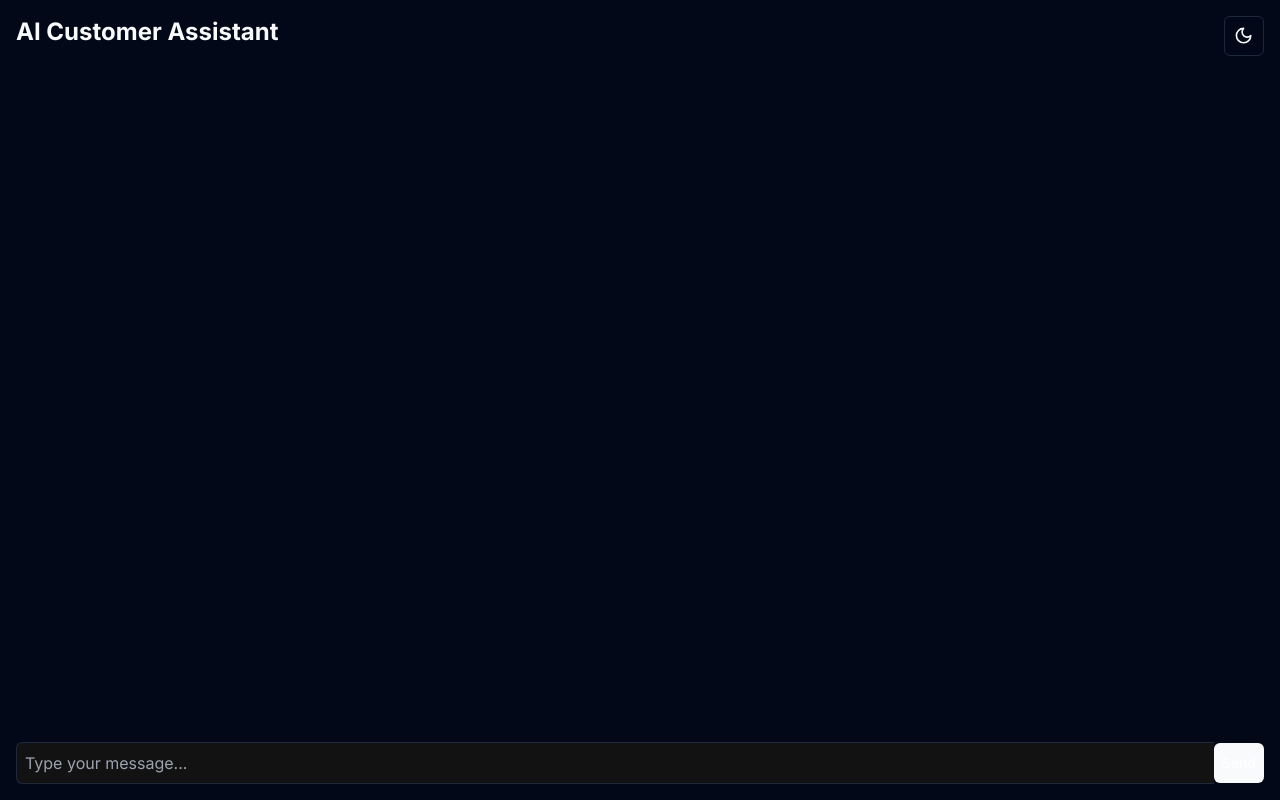
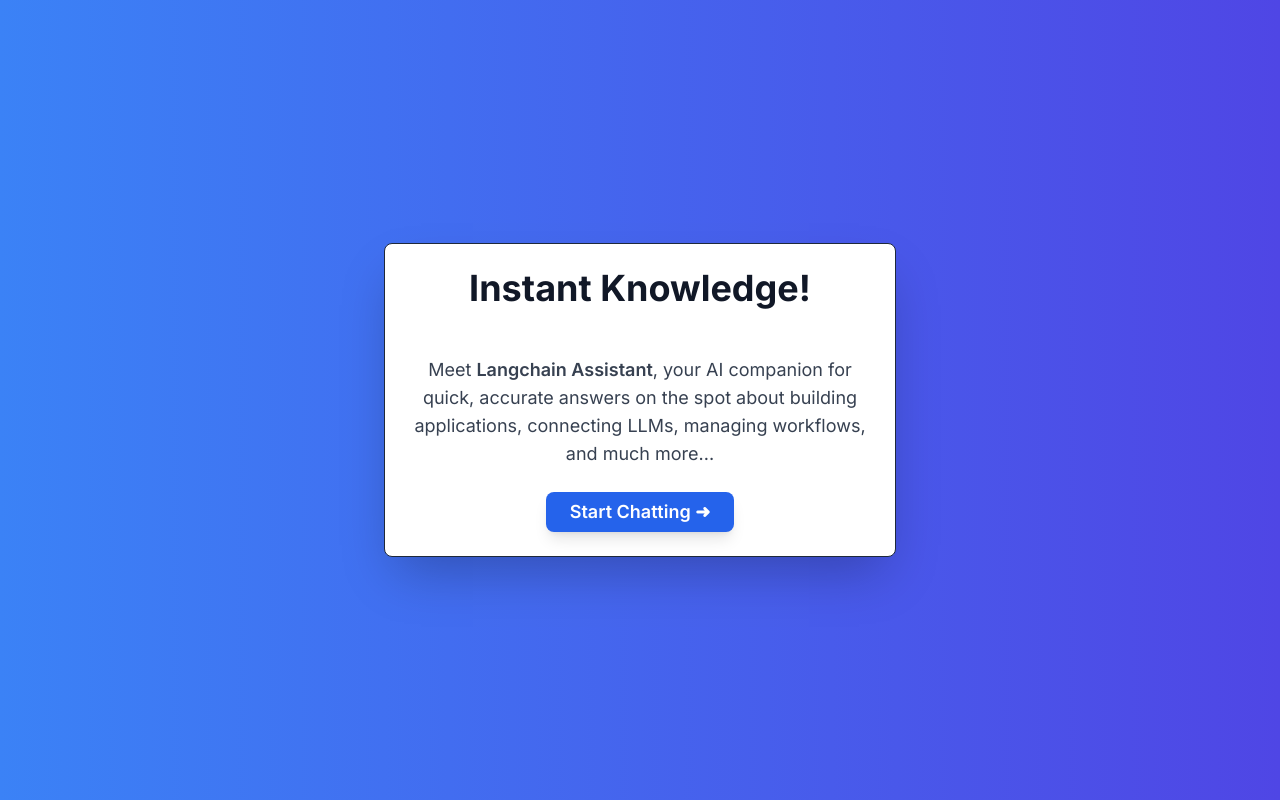
Before and after one commit to Github11200/AI-Customer-Support, a Next.js app in the folder client/: page / in a window 1280 px wide. Built offline with nearby package versions, Linux system fonts and the light colour scheme.

Commit message:
added welcome call to action page

```diff
--- a/client/app/page.tsx
+++ b/client/app/page.tsx
@@ -1,177 +1,34 @@
-"use client";
+'use client';
 
-import { useState, useEffect } from "react";
-import {
-  GoogleGenerativeAI,
-  HarmCategory,
-  HarmBlockThreshold,
-} from "@google/generative-ai";
-import { ModeToggle } from "@/components/theme-mode-toggle";
 import { Button } from "@/components/ui/button";
+import { Card, CardHeader, CardContent } from "@/components/ui/card";
+import Link from 'next/link';
 
 export default function Home() {
-  const [messages, setMessages] = useState([]); // Stores the chat messages
-  const [userInput, setUserInput] = useState(""); // Stores the user's current input
-  const [chat, setChat] = useState(null); // Stores the chat instance
-  const [theme, setTheme] = useState("light"); // Manages the theme state
-  const [error, setError] = useState(null); // Stores any error messages
-
-  const API_KEY = "AIzaSyC1hKjGdS_txxTCLJE3Z6jEw2kEKiJ0Nig";
-  const MODEL_NAME = "gemini-1.5-flash";
-
-  const genAI = new GoogleGenerativeAI(API_KEY); // Initialize GoogleGenerativeAI with the provided API key
-
-  const generationConfig = {
-    temperature: 0.9, // Controls randomness in output; higher means more diverse outputs
-    topK: 1, // Limits to the top K most likely tokens
-    topP: 1, // Limits to a cumulative probability of the top tokens
-    maxOutputTokens: 2048, // Maximum number of tokens in the output
-  };
-
-  const safetySettings = [
-    {
-      category: HarmCategory.HARM_CATEGORY_HARASSMENT,
-      threshold: HarmBlockThreshold.BLOCK_MEDIUM_AND_ABOVE,
-    },
-    {
-      category: HarmCategory.HARM_CATEGORY_DANGEROUS_CONTENT,
-      threshold: HarmBlockThreshold.BLOCK_MEDIUM_AND_ABOVE,
-    },
-  ];
-
-  useEffect(() => {
-    const initChat = async () => {
-      try {
-        // Initializes a new chat session with the model
-        const newChat = await genAI
-          .getGenerativeModel({ model: MODEL_NAME })
-          .startChat({
-            generationConfig, // Passes the generation configuration
-            safetySettings, // Passes safety settings to prevent harmful outputs
-            history: messages.map((msg) => ({
-              text: msg.text, // Maps message text
-              role: msg.role, // Maps user or bot role
-            })),
-          });
-        setChat(newChat); // Sets the chat session to state
-      } catch (error) {
-        setError("Failed to initialize chat. Please try again.");
-      }
-    };
-
-    initChat(); // Call the initChat function when the component mounts
-  }, [messages]); // Dependencies: this will rerun if 'messages' changes
-
-  const handleSendMessage = async () => {
-    try {
-      const userMessage = {
-        text: userInput,
-        role: "user",
-        timeStamp: new Date(),
-      };
-
-      // Adds the user's message to the state and clears the input field
-      setMessages((prevMessages) => [...prevMessages, userMessage]);
-      setUserInput("");
-
-      if (chat) {
-        const result = await chat.sendMessage(userInput); // Sends the message to the AI
-        const botMessage = {
-          text: result.response.text(), // Gets the bot's response text
-          role: "bot",
-          timeStamp: new Date(),
-        };
-
-        // Adds the bot's response to the state
-        setMessages((prevMessages) => [...prevMessages, botMessage]);
-      }
-    } catch (error) {
-      setError("Failed to send message. Please try again.");
-    }
-  };
-
-  // Handles the theme change event
-  const handleThemeChange = (e) => {
-    setTheme(e.target.value);
-  };
-
-  // Returns theme colors based on the current theme
-  const getThemeColors = () => {
-    switch (theme) {
-      case "light":
-        return {
-          primary: "bg-white",
-          secondary: "bg-gray-100",
-          accent: "bg-blue-500",
-          text: "text-gray-800",
-        };
-      case "dark":
-        return {
-          primary: "bg-black",
-          secondary: "bg-gray-800",
-          accent: "bg-yellow-500",
-          text: "text-white",
-        };
-      default:
-        return {
-          primary: "bg-white",
-          secondary: "bg-gray-100",
-          accent: "bg-blue-500",
-          text: "text-gray-800",
-        };
-    }
-  };
-
-  // Handles 'Enter' key press to send the message
-  const handleKeyPress = (e) => {
-    if (e.key === "Enter") {
-      e.preventDefault(); // Prevents the default behavior of adding a new line
-      handleSendMessage(); // Calls the send message function
-    }
-  };
-
   return (
-    <div className={`flex flex-col h-screen p-4`}>
-      <div className="absolute right-4">
-        <ModeToggle />
-      </div>
-      <div className="flex justify-between items-center mb-4">
-        <h1 className={`text-2xl font-bold `}>AI Customer Assistant</h1>
-      </div>
-      <div className={`flex-1 overflow-y-auto  rounded-md p-2`}>
-        {messages.map((msg, index) => (
-          <div
-            key={index}
-            className={`mb-4 ${
-              msg.role === "user" ? "text-right" : "text-left"
-            }`}
+    <div className="min-h-screen bg-gradient-to-r from-blue-500 to-indigo-600 flex items-center justify-center p-6">
+      <Card className="max-w-lg w-full bg-white shadow-2xl rounded-lg transform transition duration-500 hover:scale-105">
+        <CardHeader className="text-center p-6">
+          <h1 className="text-4xl font-bold text-gray-900">
+            Instant Knowledge!
+          </h1>
+        </CardHeader>
+        <CardContent className="text-center p-6">
+          <p className="text-gray-700 text-lg mb-6">
+            Meet <span className="font-semibold">Langchain Assistant</span>, your AI companion for quick, accurate answers on the spot about building applications, connecting LLMs, managing workflows, and much more...
+          </p>
+          <Link
+            href="/lib/gemini"
+            className="inline-block"
           >
-            <span className={`p-2 rounded-lg`}>{msg.text}</span>
-            <p className={`text-xs mt-1`}>
-              {msg.role === "bot" ? "Bot" : "You"} -{" "}
-              {msg.timeStamp.toLocaleTimeString()}
-            </p>
-          </div>
-        ))}
-      </div>
-      {error && <div className="text-red-500 text-sm mb-4">{error}</div>}
-      <div className="flex items-center mt-4">
-        <input
-          type="text"
-          placeholder="Type your message..."
-          value={userInput}
-          onChange={(e) => setUserInput(e.target.value)}
-          onKeyDown={handleKeyPress}
-          className={`flex-1 p-2 rounded-l-md border-t border-b border-l
-          focus:outline-none`}
-        />
-        <Button
-          onClick={handleSendMessage}
-          className={`p-2 text-white rounded-r-md hover:bg-opacity-80 focus:outline-none`}
-        >
-          Send
-        </Button>
-      </div>
+            <Button
+              className="bg-blue-600 text-white text-lg font-semibold py-3 px-6 rounded-lg shadow-lg hover:bg-blue-700 transition duration-300"
+            >
+              Start Chatting ➜
+            </Button>
+          </Link>
+        </CardContent>
+      </Card>
     </div>
   );
 }
--- /dev/null
+++ b/client/components/ui/alert.tsx
@@ -0,0 +1,59 @@
+import * as React from "react"
+import { cva, type VariantProps } from "class-variance-authority"
+
+import { cn } from "@/lib/utils"
+
+const alertVariants = cva(
+  "relative w-full rounded-lg border p-4 [&>svg~*]:pl-7 [&>svg+div]:translate-y-[-3px] [&>svg]:absolute [&>svg]:left-4 [&>svg]:top-4 [&>svg]:text-foreground",
+  {
+    variants: {
+      variant: {
+        default: "bg-background text-foreground",
+        destructive:
+          "border-destructive/50 text-destructive dark:border-destructive [&>svg]:text-destructive",
+      },
+    },
+    defaultVariants: {
+      variant: "default",
+    },
+  }
+)
+
+const Alert = React.forwardRef<
+  HTMLDivElement,
+  React.HTMLAttributes<HTMLDivElement> & VariantProps<typeof alertVariants>
+>(({ className, variant, ...props }, ref) => (
+  <div
+    ref={ref}
+    role="alert"
+    className={cn(alertVariants({ variant }), className)}
+    {...props}
+  />
+))
+Alert.displayName = "Alert"
+
+const AlertTitle = React.forwardRef<
+  HTMLParagraphElement,
+  React.HTMLAttributes<HTMLHeadingElement>
+>(({ className, ...props }, ref) => (
+  <h5
+    ref={ref}
+    className={cn("mb-1 font-medium leading-none tracking-tight", className)}
+    {...props}
+  />
+))
+AlertTitle.displayName = "AlertTitle"
+
+const AlertDescription = React.forwardRef<
+  HTMLParagraphElement,
+  React.HTMLAttributes<HTMLParagraphElement>
+>(({ className, ...props }, ref) => (
+  <div
+    ref={ref}
+    className={cn("text-sm [&_p]:leading-relaxed", className)}
+    {...props}
+  />
+))
+AlertDescription.displayName = "AlertDescription"
+
+export { Alert, AlertTitle, AlertDescription }
--- /dev/null
+++ b/client/components/ui/card.tsx
@@ -0,0 +1,79 @@
+import * as React from "react"
+
+import { cn } from "@/lib/utils"
+
+const Card = React.forwardRef<
+  HTMLDivElement,
+  React.HTMLAttributes<HTMLDivElement>
+>(({ className, ...props }, ref) => (
+  <div
+    ref={ref}
+    className={cn(
+      "rounded-lg border bg-card text-card-foreground shadow-sm",
+      className
+    )}
+    {...props}
+  />
+))
+Card.displayName = "Card"
+
+const CardHeader = React.forwardRef<
+  HTMLDivElement,
+  React.HTMLAttributes<HTMLDivElement>
+>(({ className, ...props }, ref) => (
+  <div
+    ref={ref}
+    className={cn("flex flex-col space-y-1.5 p-6", className)}
+    {...props}
+  />
+))
+CardHeader.displayName = "CardHeader"
+
+const CardTitle = React.forwardRef<
+  HTMLParagraphElement,
+  React.HTMLAttributes<HTMLHeadingElement>
+>(({ className, ...props }, ref) => (
+  <h3
+    ref={ref}
+    className={cn(
+      "text-2xl font-semibold leading-none tracking-tight",
+      className
+    )}
+    {...props}
+  />
+))
+CardTitle.displayName = "CardTitle"
+
+const CardDescription = React.forwardRef<
+  HTMLParagraphElement,
+  React.HTMLAttributes<HTMLParagraphElement>
+>(({ className, ...props }, ref) => (
+  <p
+    ref={ref}
+    className={cn("text-sm text-muted-foreground", className)}
+    {...props}
+  />
+))
+CardDescription.displayName = "CardDescription"
+
+const CardContent = React.forwardRef<
+  HTMLDivElement,
+  React.HTMLAttributes<HTMLDivElement>
+>(({ className, ...props }, ref) => (
+  <div ref={ref} className={cn("p-6 pt-0", className)} {...props} />
+))
+CardContent.displayName = "CardContent"
+
+const CardFooter = React.forwardRef<
+  HTMLDivElement,
+  React.HTMLAttributes<HTMLDivElement>
+>(({ className, ...props }, ref) => (
+  <div
+    ref={ref}
+    className={cn("flex items-center p-6 pt-0", className)}
+    {...props}
+  />
+))
+CardFooter.displayName = "CardFooter"
+
+export { Card, CardHeader, CardFooter, CardTitle, CardDescription, CardContent }
--- /dev/null
+++ b/client/components/ui/input.tsx
@@ -0,0 +1,25 @@
+import * as React from "react"
+
+import { cn } from "@/lib/utils"
+
+export interface InputProps
+  extends React.InputHTMLAttributes<HTMLInputElement> {}
+
+const Input = React.forwardRef<HTMLInputElement, InputProps>(
+  ({ className, type, ...props }, ref) => {
+    return (
+      <input
+        type={type}
+        className={cn(
+          "flex h-10 w-full rounded-md border border-input bg-background px-3 py-2 text-sm ring-offset-background file:border-0 file:bg-transparent file:text-sm file:font-medium placeholder:text-muted-foreground focus-visible:outline-none focus-visible:ring-2 focus-visible:ring-ring focus-visible:ring-offset-2 disabled:cursor-not-allowed disabled:opacity-50",
+          className
+        )}
+        ref={ref}
+        {...props}
+      />
+    )
+  }
+)
+Input.displayName = "Input"
+
+export { Input }
```
Also changed, not shown: client/app/api/route.tsx (added), client/lib/gemini/gemini.tsx (renamed from client/lib/gemini/gemini.ts).
